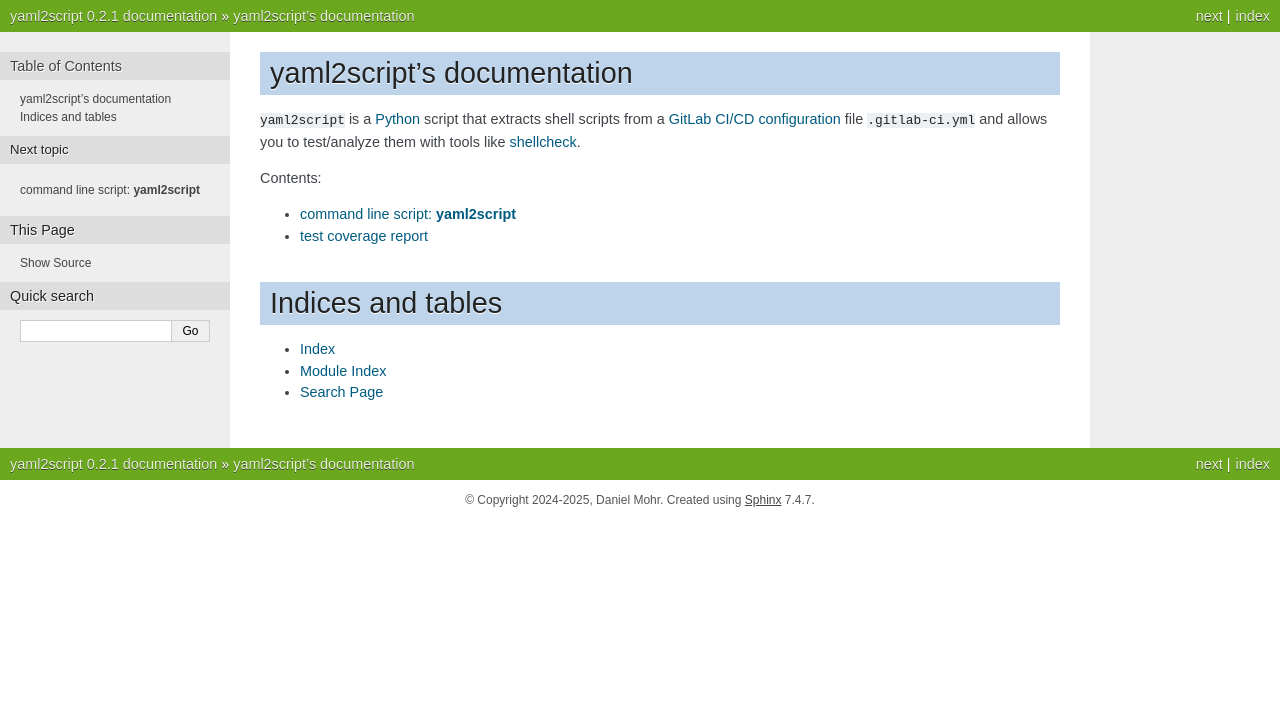
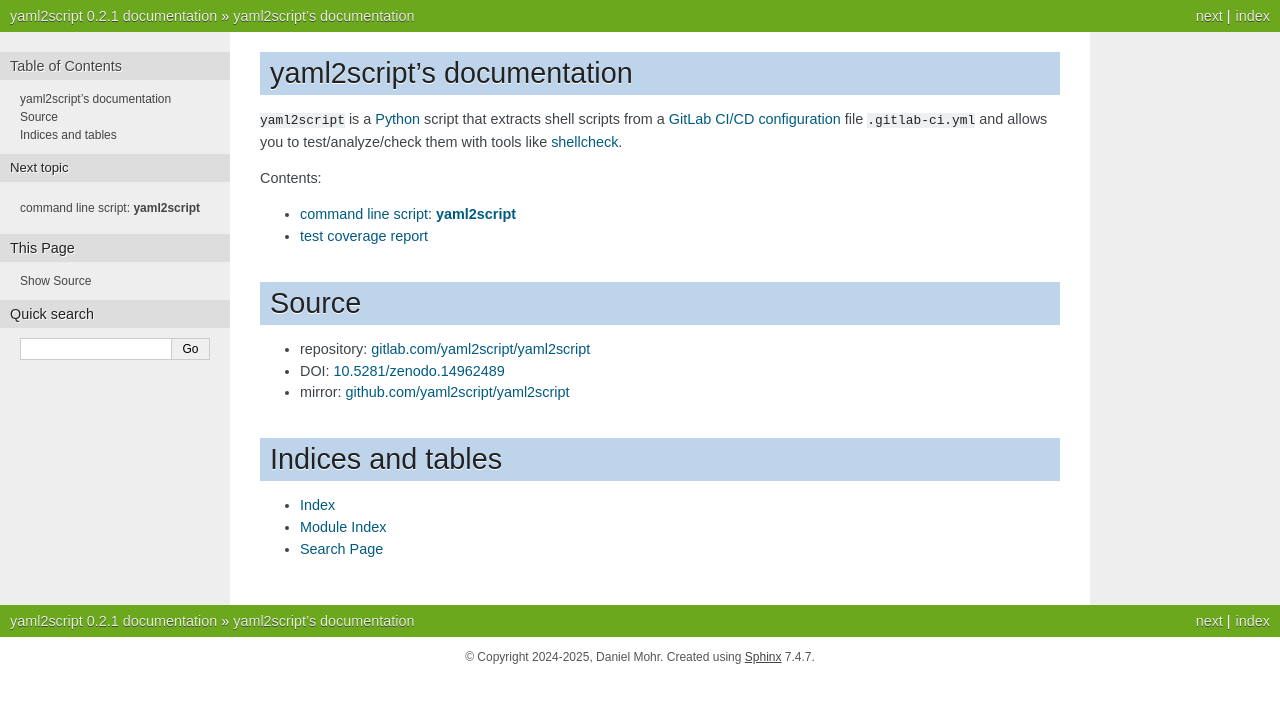
Before and after one commit to yaml2script/yaml2script, a Sphinx documentation site: the page built from docs/index.rst, in a window 1280 px wide. Shown: the top 703 px of the page. Built offline with Sphinx 7.4.7, drawn with Linux system fonts in a browser that asks for light colours; pages that are not in the unit, such as notebooks, are missing from menus.

Commit message:
enhanced docu

```diff
--- a/docs/index.rst
+++ b/docs/index.rst
@@ -4,8 +4,8 @@ yaml2script's documentation
 ``yaml2script`` is a `Python <https://www.python.org/>`__ script that
 extracts shell scripts from a
 `GitLab CI/CD configuration <https://docs.gitlab.com/development/cicd/>`__
-file ``.gitlab-ci.yml`` and allows you to test/analyze them with tools like
-`shellcheck <https://www.shellcheck.net/>`__.
+file ``.gitlab-ci.yml`` and allows you to test/analyze/check them with tools
+like `shellcheck <https://www.shellcheck.net/>`__.
 
 .. toctree::
    :maxdepth: 2
@@ -16,6 +16,13 @@ file ``.gitlab-ci.yml`` and allows you to test/analyze them with tools like
    test_coverage_report/index
    LICENSE.md
 
+Source
+======
+
+* repository: `gitlab.com/yaml2script/yaml2script <https://gitlab.com/projects/67499090>`__
+* DOI: `10.5281/zenodo.14962489 <https://doi.org/10.5281/zenodo.14962489>`__
+* mirror: `github.com/yaml2script/yaml2script <https://github.com/yaml2script/yaml2script>`__
+
 Indices and tables
 ==================
 
```
